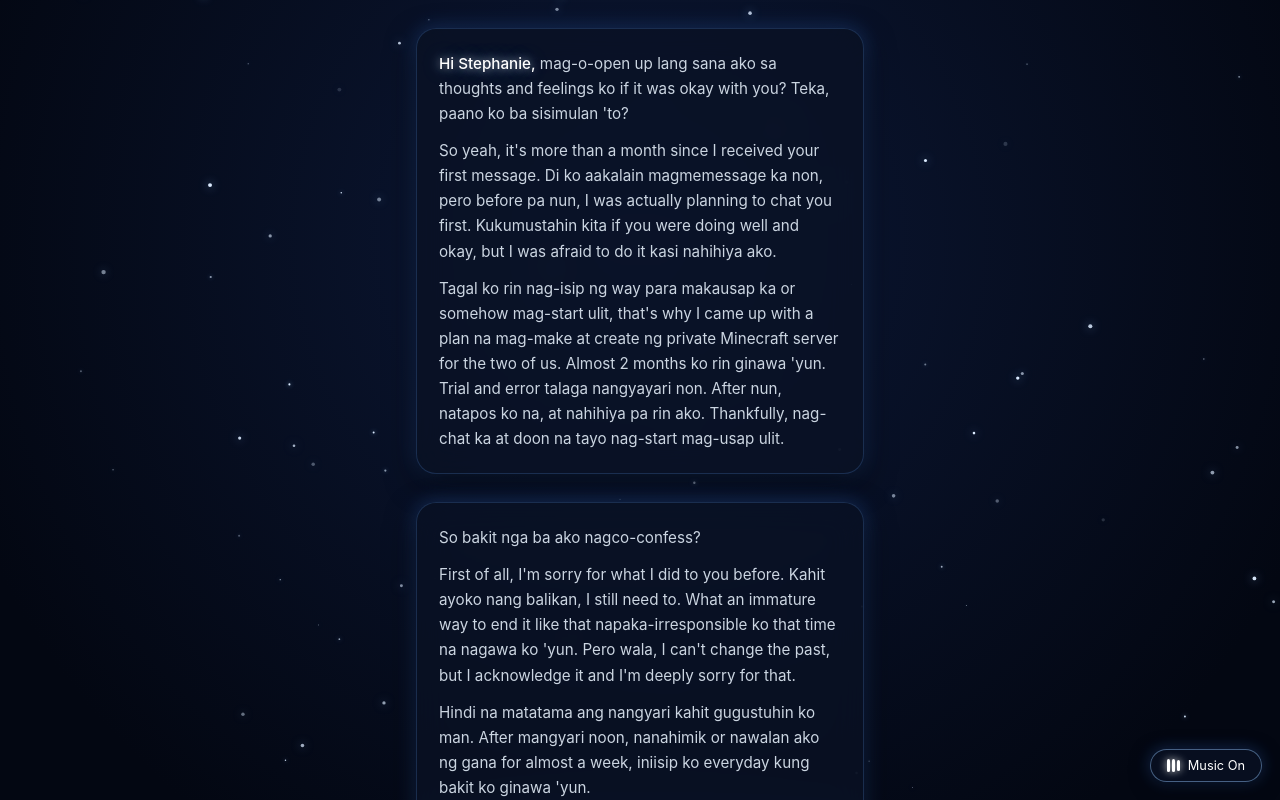
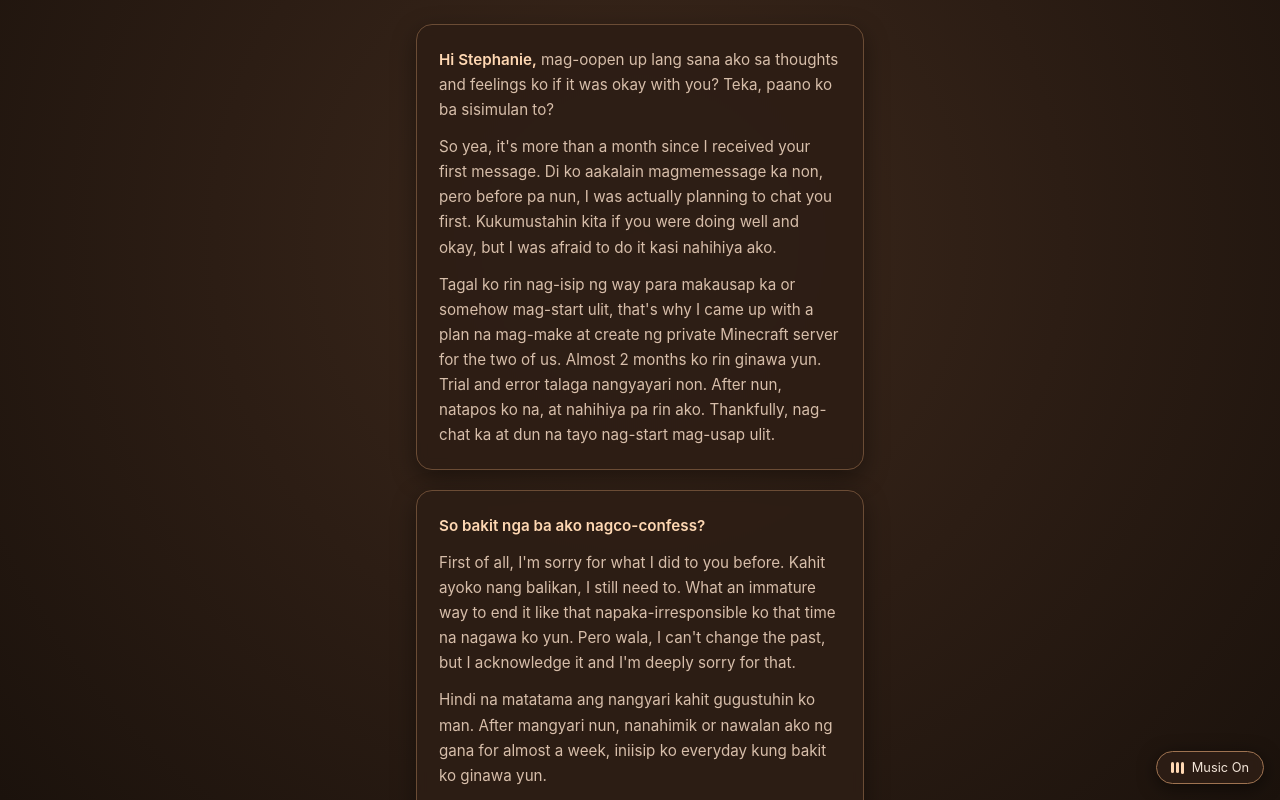
Before and after one commit to yhanntoyccs-del/Confession-letter, a plain HTML site: page index.html in a window 1280 px wide. Both pictures are taken after a click on the button "❤️‍🩹". Shown: the top 800 px of the page. Drawn offline with Linux system fonts and the light colour scheme.

Commit message:
Add files via upload

```diff
--- a/index.html
+++ b/index.html
@@ -5,30 +5,31 @@
     <meta name="viewport" content="width=device-width, initial-scale=1.0, maximum-scale=1.0, user-scalable=no">
     <title>A Message For You</title>
     <style>
-        /* --- MIDNIGHT BLUEISH TINT & GLOW THEME --- */
+        /* --- RICH COFFEE GRADIENT THEME --- */
         :root {
-            --bg-dark: #030712;
-            --bg-gradient: radial-gradient(circle at 50% 30%, #0c1836 0%, #030712 85%);
-            --card-bg: rgba(10, 18, 36, 0.75);
-            --border-color: rgba(96, 165, 250, 0.2);
-            --border-glow: rgba(147, 197, 253, 0.45);
-            --text-primary: #ffffff;
-            --text-secondary: #cbd5e1;
-            --blue-glow: rgba(59, 130, 246, 0.35);
-            --white-glow: rgba(255, 255, 255, 0.8);
+            --bg-deep: #1b120c;
+            --bg-mid: #2c1d14;
+            --bg-warm: #3d291c;
+            --card-bg: rgba(45, 30, 21, 0.92);
+            --border-color: #6b4c35;
+            --border-glow: #9e7351;
+            --text-primary: #f3e5d8;
+            --text-secondary: #d7beaa;
+            --highlight-color: #ffd8b3;
+            --coffee-glow: rgba(158, 115, 81, 0.25);
         }
 
         * {
             box-sizing: border-box;
             margin: 0;
             padding: 0;
-            font-family: -apple-system, BlinkMacSystemFont, "Segoe UI", Roboto, Helvetica, Arial, sans-serif;
+            font-family: -apple-system, BlinkMacSystemFont, "Segoe UI", Georgia, serif;
             -webkit-tap-highlight-color: transparent;
         }
 
         body {
-            background: var(--bg-dark);
-            background-image: var(--bg-gradient);
+            background-color: var(--bg-deep);
+            background-image: radial-gradient(circle at 50% 30%, var(--bg-warm) 0%, var(--bg-mid) 50%, var(--bg-deep) 100%);
             background-attachment: fixed;
             color: var(--text-primary);
             min-height: 100vh;
@@ -39,17 +40,6 @@
             position: relative;
         }
 
-        /* --- MOVING STARRY CANVAS --- */
-        #starCanvas {
-            position: fixed;
-            top: 0;
-            left: 0;
-            width: 100%;
-            height: 100%;
-            z-index: 0;
-            pointer-events: none;
-        }
-
         /* --- ENTRY OVERLAY --- */
         #entryOverlay {
             position: fixed;
@@ -57,8 +47,8 @@
             left: 0;
             width: 100%;
             height: 100%;
-            background: var(--bg-dark);
-            background-image: var(--bg-gradient);
+            background: var(--bg-deep);
+            background-image: radial-gradient(circle at 50% 40%, var(--bg-warm) 0%, var(--bg-deep) 100%);
             z-index: 100;
             display: flex;
             flex-direction: column;
@@ -66,75 +56,71 @@
             align-items: center;
             text-align: center;
             padding: 20px;
-            transition: opacity 0.8s ease, visibility 0.8s;
+            transition: opacity 0.4s ease, visibility 0.4s;
         }
 
         .heart-btn {
-            background: rgba(15, 28, 54, 0.85);
+            background: var(--card-bg);
             border: 1px solid var(--border-glow);
-            color: #ffffff;
+            color: var(--text-primary);
             font-size: 2.2rem;
-            width: 85px;
-            height: 85px;
+            width: 80px;
+            height: 80px;
             border-radius: 50%;
             cursor: pointer;
-            margin-top: 24px;
-            box-shadow: 0 0 30px var(--blue-glow), 0 0 15px rgba(255, 255, 255, 0.4);
-            animation: pulse 2.2s infinite;
+            margin-top: 20px;
+            box-shadow: 0 0 25px var(--coffee-glow);
+            animation: pulse 2s infinite;
             display: flex;
             justify-content: center;
             align-items: center;
             outline: none;
-            text-shadow: 0 0 12px var(--white-glow);
         }
 
         @keyframes pulse {
-            0% { transform: scale(0.95); box-shadow: 0 0 0 0 rgba(96, 165, 250, 0.5), 0 0 15px rgba(255, 255, 255, 0.3); }
-            70% { transform: scale(1.06); box-shadow: 0 0 0 22px rgba(96, 165, 250, 0), 0 0 25px rgba(255, 255, 255, 0); }
-            100% { transform: scale(0.95); box-shadow: 0 0 0 0 rgba(96, 165, 250, 0), 0 0 15px rgba(255, 255, 255, 0.3); }
+            0% { transform: scale(0.96); }
+            50% { transform: scale(1.05); }
+            100% { transform: scale(0.96); }
         }
 
         /* --- MAIN CONTAINER --- */
         .container {
             width: 100%;
             max-width: 480px;
-            padding: 28px 16px;
+            padding: 24px 16px;
             z-index: 1;
             display: flex;
             flex-direction: column;
-            gap: 28px;
+            gap: 20px;
             opacity: 0;
-            transform: translateY(20px);
-            transition: opacity 1s ease 0.3s, transform 1s ease 0.3s;
+            transition: opacity 0.5s ease;
         }
 
         .container.visible {
             opacity: 1;
-            transform: translateY(0);
         }
 
-        /* --- CARD FADE IN / FADE OUT ON SCROLL --- */
+        /* --- COFFEE CARD STYLING --- */
         .card {
             background: var(--card-bg);
             border: 1px solid var(--border-color);
-            border-radius: 20px;
+            border-radius: 16px;
             padding: 22px;
-            backdrop-filter: blur(16px);
-            -webkit-backdrop-filter: blur(16px);
-            box-shadow: 0 10px 30px rgba(0, 0, 0, 0.7), 0 0 20px var(--blue-glow);
+            box-shadow: 0 8px 24px rgba(0, 0, 0, 0.4);
             line-height: 1.65;
             font-size: 0.95rem;
             color: var(--text-secondary);
+            backdrop-filter: blur(6px);
 
-            /* Hidden by default until scrolled into view */
             opacity: 0;
-            transform: translateY(35px) scale(0.97);
-            transition: opacity 0.7s cubic-bezier(0.25, 1, 0.5, 1), transform 0.7s cubic-bezier(0.25, 1, 0.5, 1);
+            transform: translateY(15px);
+            transition: opacity 0.35s ease-out, transform 0.35s ease-out;
+            will-change: opacity, transform;
         }
 
         .card.reveal {
             opacity: 1;
-            transform: translateY(0) scale(1);
+            transform: translateY(0);
         }
 
         .card p {
@@ -147,71 +133,41 @@
         }
 
         .highlight {
-            color: #ffffff;
-            font-weight: 500;
-            text-shadow: 0 0 10px rgba(255, 255, 255, 0.6), 0 0 20px rgba(96, 165, 250, 0.4);
+            color: var(--highlight-color);
+            font-weight: 600;
         }
 
-        /* --- CROSSWISE PHOTO GALLERY WITH FLOATING ANIMATION --- */
+        /* --- CROSSWISE PHOTO GALLERY --- */
         .crosswise-gallery {
             display: flex;
             flex-direction: column;
-            gap: 28px;
-            margin-top: 20px;
-            margin-bottom: 80px;
+            gap: 20px;
+            margin-top: 15px;
+            margin-bottom: 60px;
         }
 
         .photo-slot {
             width: 82%;
-            height: 200px;
-            border-radius: 20px;
+            height: 190px;
+            border-radius: 16px;
             overflow: hidden;
-            border: 1px solid var(--border-glow);
-            background: #081024;
-            box-shadow: 0 10px 30px rgba(0, 0, 0, 0.8), 0 0 25px var(--blue-glow);
+            border: 1.5px solid var(--border-glow);
+            background: var(--bg-mid);
+            box-shadow: 0 8px 24px rgba(0, 0, 0, 0.5);
 
-            /* Scroll transition state */
             opacity: 0;
-            transform: translateY(40px) scale(0.95);
-            transition: opacity 0.8s ease, transform 0.8s cubic-bezier(0.25, 1, 0.5, 1);
+            transform: translateY(15px);
+            transition: opacity 0.4s ease-out, transform 0.4s ease-out;
+            will-change: opacity, transform;
         }
 
-        /* Crosswise alignment */
         .photo-slot:nth-child(1) { align-self: flex-start; }
         .photo-slot:nth-child(2) { align-self: flex-end; }
         .photo-slot:nth-child(3) { align-self: flex-start; margin-left: 6%; }
 
-        /* Revealed State + Floating Motion */
         .photo-slot.reveal {
             opacity: 1;
-        }
-
-        .photo-slot:nth-child(1).reveal {
-            animation: floatAndSway1 5s ease-in-out infinite alternate;
-        }
-
-        .photo-slot:nth-child(2).reveal {
-            animation: floatAndSway2 5.5s ease-in-out 0.5s infinite alternate;
-        }
-
-        .photo-slot:nth-child(3).reveal {
-            animation: floatAndSway3 4.8s ease-in-out 1s infinite alternate;
-        }
-
-        /* Floating keyframe animations for each photo */
-        @keyframes floatAndSway1 {
-            0% { transform: translateY(0px) rotate(-3deg); }
-            100% { transform: translateY(-12px) rotate(-1deg); }
-        }
-
-        @keyframes floatAndSway2 {
-            0% { transform: translateY(0px) rotate(3deg); }
-            100% { transform: translateY(-14px) rotate(1.2deg); }
-        }
-
-        @keyframes floatAndSway3 {
-            0% { transform: translateY(0px) rotate(-2deg); }
-            100% { transform: translateY(-10px) rotate(-0.5deg); }
+            transform: translateY(0);
         }
 
         .photo-slot img {
@@ -219,40 +175,34 @@
             height: 100%;
             object-fit: cover;
             display: block;
-            transition: transform 0.6s ease;
-        }
-
-        .photo-slot:active img {
-            transform: scale(1.1);
         }
 
         /* --- AUDIO CONTROL PILL --- */
         .audio-pill {
             position: fixed;
-            bottom: 18px;
-            right: 18px;
+            bottom: 16px;
+            right: 16px;
             background: var(--card-bg);
             border: 1px solid var(--border-glow);
-            padding: 8px 16px;
-            border-radius: 30px;
+            padding: 8px 14px;
+            border-radius: 25px;
             z-index: 10;
             display: flex;
             align-items: center;
             gap: 8px;
             font-size: 0.8rem;
             color: var(--text-primary);
-            backdrop-filter: blur(12px);
-            box-shadow: 0 4px 20px rgba(0, 0, 0, 0.6), 0 0 15px var(--blue-glow);
+            box-shadow: 0 4px 18px rgba(0, 0, 0, 0.5);
             cursor: pointer;
+            backdrop-filter: blur(6px);
         }
 
         .equalizer-bar {
             width: 3px;
             height: 12px;
-            background: #ffffff;
+            background: var(--highlight-color);
             border-radius: 2px;
-            box-shadow: 0 0 8px #ffffff;
-            animation: bounce 1s infinite alternate;
+            animation: bounce 0.8s infinite alternate;
         }
 
         .equalizer-bar:nth-child(2) { animation-delay: 0.2s; }
@@ -265,7 +215,7 @@
 
         @keyframes bounce {
             0% { height: 4px; }
-            100% { height: 14px; }
+            100% { height: 12px; }
         }
     </style>
 </head>
@@ -275,12 +225,8 @@
         <source src="music.mp3" type="audio/mpeg">
     </audio>
 
-    <canvas id="starCanvas"></canvas>
-
     <div id="entryOverlay">
-        <p style="color: var(--text-secondary); font-size: 0.95rem;"></p>
         <button class="heart-btn" id="startBtn" aria-label="Open message">❤️‍🩹</button>
-        <p style="color: #64748b; font-size: 0.75rem; margin-top: 18px;"></p>
     </div>
 
     <div class="audio-pill paused" id="audioToggle">
@@ -295,33 +241,33 @@
     <div class="container" id="mainContent">
 
         <div class="card">
-            <p><span class="highlight">Hi Stephanie,</span> mag-o-open up lang sana ako sa thoughts and feelings ko if it was okay with you? Teka, paano ko ba sisimulan 'to?</p>
-            <p>So yeah, it's more than a month since I received your first message. Di ko aakalain magmemessage ka non, pero before pa nun, I was actually planning to chat you first. Kukumustahin kita if you were doing well and okay, but I was afraid to do it kasi nahihiya ako.</p>
-            <p>Tagal ko rin nag-isip ng way para makausap ka or somehow mag-start ulit, that's why I came up with a plan na mag-make at create ng private Minecraft server for the two of us. Almost 2 months ko rin ginawa 'yun. Trial and error talaga nangyayari non. After nun, natapos ko na, at nahihiya pa rin ako. Thankfully, nag-chat ka at doon na tayo nag-start mag-usap ulit.</p>
+            <p><span class="highlight">Hi Stephanie,</span> mag-oopen up lang sana ako sa thoughts and feelings ko if it was okay with you? Teka, paano ko ba sisimulan to?</p>
+            <p>So yea, it's more than a month since I received your first message. Di ko aakalain magmemessage ka non, pero before pa nun, I was actually planning to chat you first. Kukumustahin kita if you were doing well and okay, but I was afraid to do it kasi nahihiya ako.</p>
+            <p>Tagal ko rin nag-isip ng way para makausap ka or somehow mag-start ulit, that's why I came up with a plan na mag-make at create ng private Minecraft server for the two of us. Almost 2 months ko rin ginawa yun. Trial and error talaga nangyayari non. After nun, natapos ko na, at nahihiya pa rin ako. Thankfully, nag-chat ka at dun na tayo nag-start mag-usap ulit.</p>
         </div>
 
         <div class="card">
-            <p>So bakit nga ba ako nagco-confess?</p>
-            <p>First of all, I'm sorry for what I did to you before. Kahit ayoko nang balikan, I still need to. What an immature way to end it like that napaka-irresponsible ko that time na nagawa ko 'yun. Pero wala, I can't change the past, but I acknowledge it and I'm deeply sorry for that.</p>
-            <p>Hindi na matatama ang nangyari kahit gugustuhin ko man. After mangyari noon, nanahimik or nawalan ako ng gana for almost a week, iniisip ko everyday kung bakit ko ginawa 'yun.</p>
-            <p>Ang nangyari kasi that time pagkaka-alala ko, kaya ko naiisip 'yon is overwhelmed sa lahat from school to bahay dami kung iniisip paano kung mag fail ako? Di ko maabot yung with Honors that time, sama-sama at nagpadalos-dalos lang ako sa emotions ko.</p>
+            <p><span class="highlight">So bakit nga ba ako nagco-confess?</span></p>
+            <p>First of all, I'm sorry for what I did to you before. Kahit ayoko nang balikan, I still need to. What an immature way to end it like that napaka-irresponsible ko that time na nagawa ko yun. Pero wala, I can't change the past, but I acknowledge it and I'm deeply sorry for that.</p>
+            <p>Hindi na matatama ang nangyari kahit gugustuhin ko man. After mangyari nun, nanahimik or nawalan ako ng gana for almost a week, iniisip ko everyday kung bakit ko ginawa yun.</p>
+            <p>Ang nangyari kasi that time pagkaka-alala ko, kaya ko naiisip yon is overwhelmed sa lahat from school to bahay dami kung iniisip, "paano kung mag-fail ako?", "What if hindi ko maabot yung with Honors that time?", "Ano nalang sasabihin ni mama?" sama-sama at nagpadalos-dalos lang ako sa emotions ko.</p>
         </div>
 
         <div class="card">
-            <p>Naisip ko kasi that time na itigil kasi baka madamay kita emotionally at bumaba rin acads mo. Di ko man lang naisip na ayusin muna, nag-sum up lang ako ng conclusion na i-end agad 'yun. I still regret it hanggang ngayon, it leaves you a scar that would heal, but will leave a mark.</p>
-            <p>Dati, I tried escaping from it. Nilibang ko sarili ko, ginawa ko lahat ng hobbies ko at nag-explore ako ng new ones 🤟, pero 'yun nga, dumating sa point na kahit favorite hobbies ko, nawalan ng spark. Halos lahat nawalan ng meaning. Totoo nga 'yung sinasabi nila na once na mawala ang tao na matagal mong nakasama affectionately, it's not gonna be the same kahit ano pa man mangyari.</p>
-            <p>Again, I'm deeply sorry for what I did. Pero ngayon, dahil hinarap ko ang lahat isa-isa nag-backread kasi ako sa chats natin from the past months and I realized everything. I learned from my mistakes. I learned from everyone, sa mga friends ko, humingi ako ng advice what to do, and each of them gave me a lesson, pati mga teachers. Not that directly humingi ako ng tulong, pero sa mga stories nila, natuto ako.</p>
+            <p>Naisip ko kasi that time na itigil kasi baka madamay kita emotionally at bumaba rin academic performance mo. Di ko man lang naisip na ayusin muna, nag-sum up lang ako ng conclusion na i-end agad yun. I still regret it hanggang ngayon, it leaves you a scar that would heal, but will leave a mark.</p>
+            <p>Dati, I tried escaping from it. Nilibang ko sarili ko, ginawa ko lahat ng hobbies ko at nag-explore ako ng kung ano ano, pero yun nga, dumating sa point na kahit favorite hobbies ko, nawalan nalang ako bigla ng gana gawin. Halos lahat nawalan ng meaning. Totoo nga yung sinasabi nila na once na mawala ang tao na matagal mong nakasama affectionately, it's not gonna be the same kahit ano pa man mangyari.</p>
+            <p>Again, I'm deeply sorry for what I did. Pero ngayon, dahil hinarap ko ang lahat isa-isa nag-backread kasi ako sa chats natin from the past months and I realized everything. I learned from my mistakes. I learned from everyone, sa mga friends ko, humingi ako ng advice what to do, and each of them gave me a lesson, pati mga teachers. Not that directly humingi ako ng tulong sakanila, pero sa mga stories nila, natuto ako.</p>
         </div>
 
         <div class="card">
-            <p>Na-realize ko rin na distance doesn't automatically mean something can't work. As long as both people genuinely want it and are willing to work for it, I know distance is something that can be overcome. Kahit gaano pa kalayo, if both people continue choosing each other and taking care of what they have, that bond can stay strong, strong enough that distance itself won't be able to break it.</p>
-            <p><span class="highlight">So 'yun na nga, I'm here to be completely honest, matapang na sasabihin, I still like you, and I was genuinely ready to start over and court you.</span> Pero I've been feeling the distance between us, and I don't want to force something if 'di na tayo pareho ng nararamdaman. Sinasabi ko lang 'to so we both have clarity. Whatever your thoughts or decisions are, I'll respect it.</p>
+            <p>Na-realize ko rin na distance doesn't automatically mean something can't work. As long as both people genuinely want it and are willing to work for it, i know distance is something that can be overcome. Kahit gaano pa kalayo, if both people continue choosing each other and taking care of what they have, that bond can stay strong, strong enough that distance itself won't be able to break it.</p>
+            <p><span class="highlight">So yun na nga, I'm here to be completely honest, matapang na sasabihin, I still like you, and I was genuinely ready to start over and court you. Can I rebuild our Atlantis? I was the one who let it sink with my emotions. It won't be the same, and I dont expect it to be. But I want to spend my time proving I can build something better.</span> Pero I've been feeling the distance between us, and I don't want to force something if di na tayo pareho ng nararamdaman. Sinasabi lang to so we both have clarity. Whatever your thoughts or decisions are, I'll respect it.</p>
         </div>
 
         <div class="card">
-            <p>So before this confession ends I just want to say thank you for being part of my life, such a truly wonderful person I met kakaiba ka talaga sa lahat in a good way of course, that's why I fell for you nga diba? Di ka kasi tulad ng iba at sana never kang magbabago kahit gaanoooo pa maging ka-toxic ang mundo. Diba nga, if you can't find kind people, be one!</p>
-            <p>Basta balang araw pag naging rich single tito akow, ikaw palagi kung maaalala. Don't worry yung server naka-open naman yan as always kung maglalaro ka. Pero kung somehow biglang tumigil or nasira, isesend ko naman sayo yung world file, don't worry tuturuan kita paano i-save sa laptop mo para malaro mo parin kahit wala sa server yung world.</p>
-            <p style="margin-top: 16px;" class="highlight">Thank you so much for everything, di kita malilimutan, Mosh. ❤️‍🩹</p>
+            <p>So before this confession ends i just want to say thank you for being part of my life, such a truly wonderful person I met kakaiba ka talaga sa lahat in a good way of course, that's why I fell for you nga diba? Di ka kasi tulad ng iba, you're kind & passionate. sana never kang magbabago kahit gaano pa maging ka-toxic ang mundo. Diba nga, if you can't find kind people, be one!</p>
+            <p>Basta balang araw, who knows? pag naging rich single tito ako, ikaw palagi kung maaalala. Don't worry yung server naka-open naman yan as always kung maglalaro ka, minsan nao-off kasi nabubunot ko accidentally. Pero kung somehow biglang tumigil or nasira, i-sesend ko naman sayo yung world file, tuturuan kita paano i-save sa laptop mo para malaro mo parin kahit wala sa server ko yung world or pwede ko din i-import sa server mo.</p>
+            <p style="margin-top: 14px;" class="highlight">Thank you so much for everything, di kita malilimutan, Mosh. ❤️‍🩹</p>
         </div>
 
         <div class="crosswise-gallery">
@@ -339,7 +285,6 @@
     </div>
 
     <script>
-        // --- AUDIO & OVERLAY HANDLING ---
         const bgMusic = document.getElementById('bgMusic');
         const entryOverlay = document.getElementById('entryOverlay');
         const startBtn = document.getElementById('startBtn');
@@ -351,16 +296,14 @@
             bgMusic.play().then(() => {
                 audioToggle.classList.remove('paused');
                 audioStatusText.textContent = "Music On";
-            }).catch(err => {
-                console.log("Audio play blocked or failed:", err);
-            });
+            }).catch(() => {});
 
             entryOverlay.style.opacity = '0';
             setTimeout(() => {
                 entryOverlay.style.display = 'none';
                 mainContent.classList.add('visible');
-                handleScrollAnimations(); // Trigger initial view check
-            }, 800);
+                handleScrollAnimations();
+            }, 400);
         });
 
         audioToggle.addEventListener('click', () => {
@@ -375,7 +318,6 @@
             }
         });
 
-        // --- SCROLL ANIMATIONS (BIDIRECTIONAL FADE IN & FADE OUT) ---
         const animatedElements = document.querySelectorAll('.card, .photo-slot');
 
         function handleScrollAnimations() {
@@ -383,9 +325,7 @@
 
             animatedElements.forEach(el => {
                 const rect = el.getBoundingClientRect();
-
-                // Element is visible when its top is above 85% of screen height AND bottom is below 10% of top
-                const isInView = (rect.top < viewportHeight * 0.85) && (rect.bottom > viewportHeight * 0.10);
+                const isInView = (rect.top < viewportHeight * 0.92) && (rect.bottom > 50);
 
                 if (isInView) {
                     el.classList.add('reveal');
@@ -395,73 +335,16 @@
             });
         }
 
-        window.addEventListener('scroll', handleScrollAnimations);
-
-        // --- MOVING STARRY NIGHT CANVAS ---
-        const canvas = document.getElementById('starCanvas');
-        const ctx = canvas.getContext('2d');
-
-        function resizeCanvas() {
-            canvas.width = window.innerWidth;
-            canvas.height = window.innerHeight;
-        }
-        resizeCanvas();
-        window.addEventListener('resize', resizeCanvas);
-
-        class MovingStar {
-            constructor() {
-                this.reset();
+        let isTicking = false;
+        window.addEventListener('scroll', () => {
+            if (!isTicking) {
+                window.requestAnimationFrame(() => {
+                    handleScrollAnimations();
+                    isTicking = false;
+                });
+                isTicking = true;
             }
-
-            reset() {
-                this.x = Math.random() * canvas.width;
-                this.y = Math.random() * canvas.height;
-                this.size = Math.random() * 1.8 + 0.4;
-                this.speedY = Math.random() * 0.4 + 0.1;
-                this.speedX = (Math.random() - 0.5) * 0.15;
-                this.baseAlpha = Math.random() * 0.7 + 0.3;
-                this.alpha = this.baseAlpha;
-                this.twinkleSpeed = Math.random() * 0.03 + 0.01;
-                this.angle = Math.random() * Math.PI * 2;
-            }
-
-            update() {
-                this.y -= this.speedY;
-                this.x += this.speedX;
-
-                if (this.y < -10) {
-                    this.y = canvas.height + 10;
-                    this.x = Math.random() * canvas.width;
-                }
-                if (this.x < -10) this.x = canvas.width + 10;
-                if (this.x > canvas.width + 10) this.x = -10;
-
-                this.angle += this.twinkleSpeed;
-                this.alpha = this.baseAlpha + Math.sin(this.angle) * 0.3;
-                if (this.alpha < 0.1) this.alpha = 0.1;
-            }
-
-            draw() {
-                ctx.fillStyle = `rgba(220, 235, 255, ${this.alpha})`;
-                ctx.shadowBlur = this.size > 1.2 ? 10 : 4;
-                ctx.shadowColor = 'rgba(147, 197, 253, 0.8)';
-                ctx.beginPath();
-                ctx.arc(this.x, this.y, this.size, 0, Math.PI * 2);
-                ctx.fill();
-            }
-        }
-
-        const stars = Array.from({ length: 80 }, () => new MovingStar());
-
-        function animate() {
-            ctx.clearRect(0, 0, canvas.width, canvas.height);
-            stars.forEach(star => {
-                star.update();
-                star.draw();
-            });
-            requestAnimationFrame(animate);
-        }
-        animate();
+        });
     </script>
 </body>
 </html>
```
